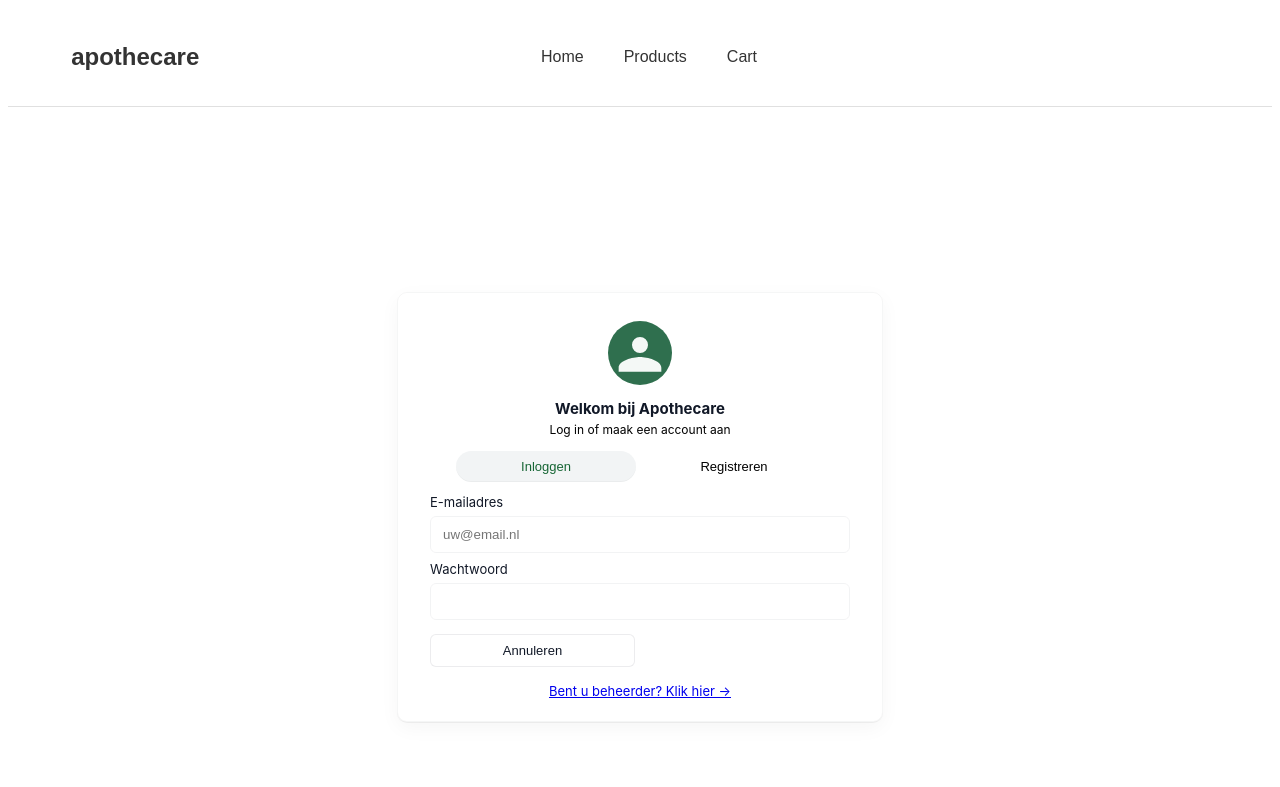
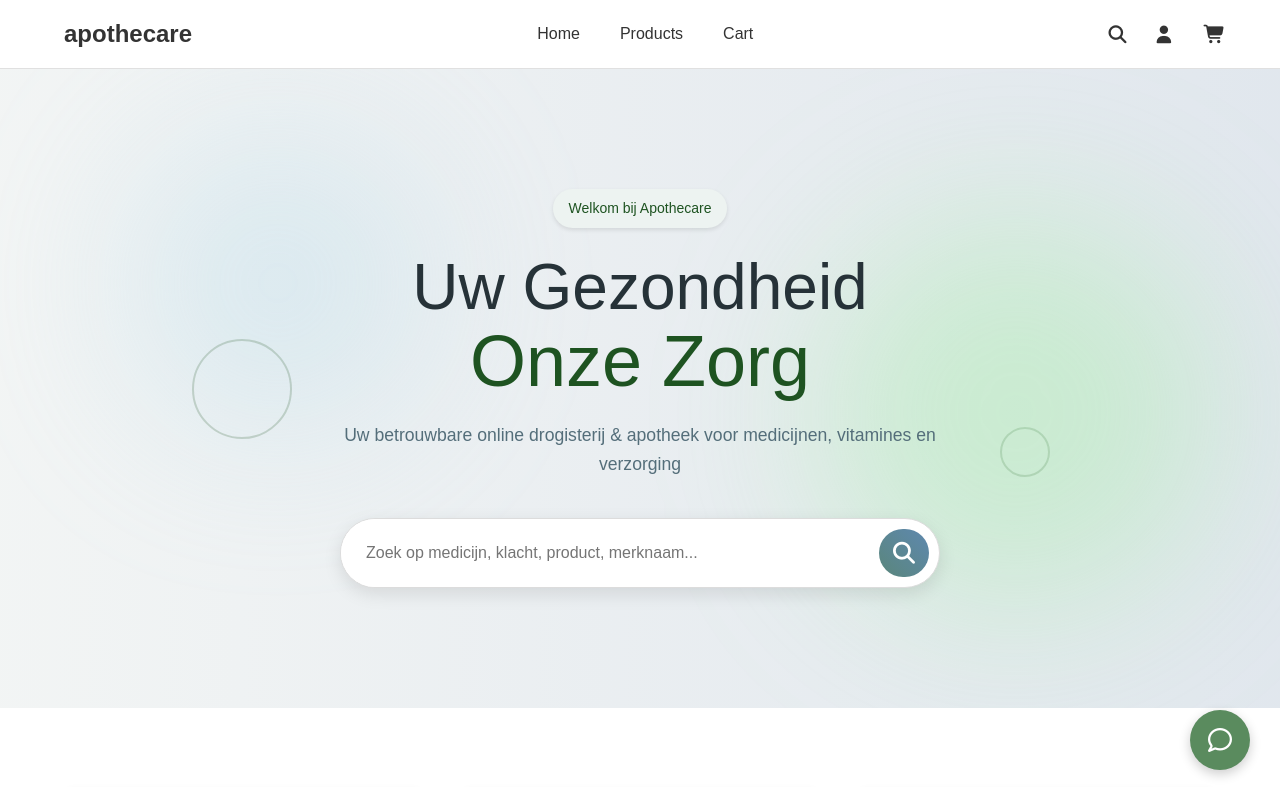
Before and after one commit to JoaSwart/apothecare, a Vue app in the folder apothecare_with-vue/: page / in a window 1280 px wide. Shown: the top 787 px of the page. Built offline with nearby package versions, Linux system fonts and the light colour scheme.

Commit message:
products dashboard functionality finished, landingpage added

```diff
--- a/apothecare_with-vue/package.json
+++ b/apothecare_with-vue/package.json
@@ -8,6 +8,7 @@
     "lint": "vue-cli-service lint"
   },
   "dependencies": {
+    "@fortawesome/fontawesome-free": "^7.1.0",
     "core-js": "^3.8.3",
     "vue": "^3.2.13"
   },
--- a/apothecare_with-vue/src/App.vue
+++ b/apothecare_with-vue/src/App.vue
@@ -1,23 +1,41 @@
-vue<template>
+<template>
   <div id="app">
-    <!-- Site Header - show always -->
-    <SiteHeader />
+    <!-- Site Header - always visible -->
+    <SiteHeader @open-login="showLogin = true" />
 
-    <!-- Get logged-in user from localStorage -->
-    <template v-if="loggedInUser && loggedInUser.is_admin">
-      <Dashboard :user="loggedInUser" /> <!-- Only show if admin -->
+    <!-- If user not logged in -->
+    <template v-if="!loggedInUser">
+      <!-- Show login if user icon clicked -->
+      <LoginPage
+        v-if="showLogin"
+        @login-success="handleLoginSuccess"
+      />
+
+      <!-- Otherwise show landing -->
+      <LandingPage
+        v-else
+        @go-to-login="showLogin = true"
+      />
     </template>
+
+    <!-- If admin logged in -->
+    <template v-else-if="loggedInUser.is_admin">
+      <Dashboard :user="loggedInUser" />
+    </template>
+
+    <!-- If regular user logged in -->
     <template v-else>
-      <LoginPage @login-success="handleLoginSuccess" />
+      <LandingPage :user="loggedInUser" />
     </template>
   </div>
 </template>
 
 <script>
-import { ref, onMounted } from 'vue'; // Add onMounted for refresh check
+import { ref, onMounted } from 'vue';
 import LoginPage from './components/Login.vue';
 import SiteHeader from './components/Header.vue';
 import Dashboard from './components/Dashboard.vue';
+import LandingPage from './components/LandingPage.vue';
 
 export default {
   name: 'App',
@@ -25,43 +43,34 @@ export default {
     LoginPage,
     SiteHeader,
     Dashboard,
+    LandingPage,
   },
   setup() {
-    const loggedInUser = ref(null); // Holds user object or null
+    const loggedInUser = ref(null);
+    const showLogin = ref(false);
 
-    // Function to check storage (call on load and after login)
     function checkLogin() {
       const userJson = localStorage.getItem('user');
       if (userJson) {
-        const user = JSON.parse(userJson);
-        if (user.is_admin) {  // Only set if admin (boolean check)
-          loggedInUser.value = user;
-        } else {
-          // For non-admins: Clear storage and alert
-          localStorage.removeItem('user');
-          loggedInUser.value = null;
-          alert('Alleen beheerders kunnen toegang krijgen tot het dashboard. Log in als beheerder.');
-        }
+        loggedInUser.value = JSON.parse(userJson);
       } else {
         loggedInUser.value = null;
       }
     }
 
-    // Check on app load/refresh
     onMounted(checkLogin);
 
-    // Call this after successful login (emitted from Login)
     function handleLoginSuccess() {
-      checkLogin(); // Re-check storage to switch view
+      checkLogin();
+      showLogin.value = false;
     }
 
-    return { loggedInUser, handleLoginSuccess };
+    return { loggedInUser, showLogin, handleLoginSuccess };
   },
 };
 </script>
 
 <style>
-/* Optional global styles */
 #app {
   font-family: 'Poppins', sans-serif;
   margin: 0;
--- a/apothecare_with-vue/src/components/Header.vue
+++ b/apothecare_with-vue/src/components/Header.vue
@@ -17,7 +17,7 @@
       <i v-else @click="toggleSearch" class="fa-solid fa-magnifying-glass"></i>
 
       <!-- User icon -->
-      <i class="fa-solid fa-user"></i>
+      <i class="fa-solid fa-user" @click="$emit('open-login')"></i>
 
       <!-- Cart icon -->
       <i class="fa-solid fa-cart-shopping"></i>
--- a/apothecare_with-vue/src/components/ApothecarePage.vue
+++ b/apothecare_with-vue/src/components/LandingPage.vue
@@ -171,10 +171,16 @@
   </div>
 </template>
 
-<script setup>
+<script>
 import { ref, onMounted, onUnmounted } from 'vue';
-import ChatWidget from './ChatWidget.vue';
+import ChatWidget from './ChatWidget.vue'; // Pas pad aan indien nodig
 
+export default {
+  name: 'LandingPage',
+  components: {
+    ChatWidget
+  },
+  setup() {
     const track = ref(null);
     const nextButton = ref(null);
     const prevButton = ref(null);
@@ -231,10 +237,20 @@ onMounted(() => {
     onUnmounted(() => {
         window.removeEventListener('resize', handleResize);
     });
+
+    return {
+      track,
+      nextButton,
+      prevButton,
+      nextSlide,
+      prevSlide
+    };
+  }
+};
 </script>
 
 <style>
-/* Hier komt ALLE CSS van je originele bestand, BEHALVE de CSS voor de chat widget. */
+
 * {
     box-sizing: border-box;
     margin: 0;
--- a/apothecare_with-vue/src/main.js
+++ b/apothecare_with-vue/src/main.js
@@ -1,5 +1,6 @@
 import { createApp } from 'vue';
 import App from './App.vue';
+import '@fortawesome/fontawesome-free/css/all.css';
 // Add global styles/fonts if needed (e.g., import './style.css');
 
 const app = createApp(App);
```
Also changed, not shown: 1 other file (tests, documents, lock files or other folders). Lines whose indentation alone changed are shown as unchanged.
